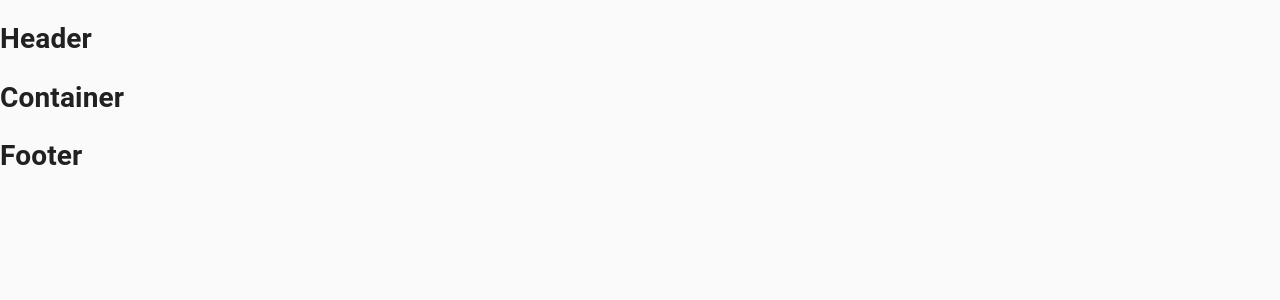
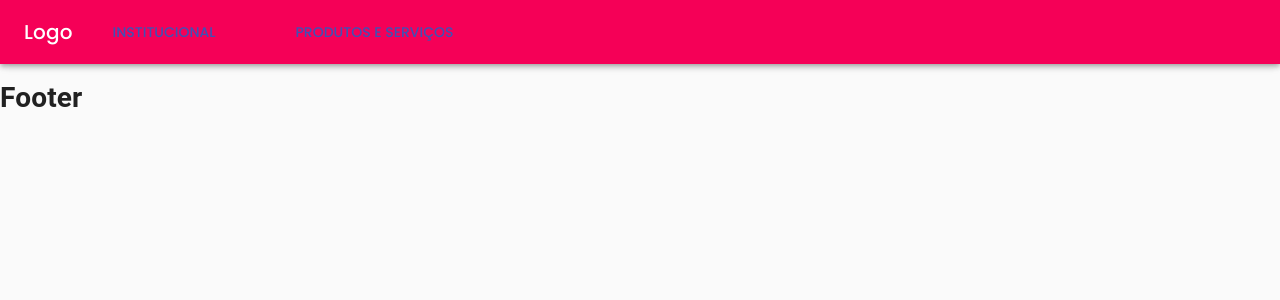
Before and after one commit to irwinschmitt/latitude-boilerplate, a React (Create React App) app: page / in a window 1280 px wide. Shown: the top 300 px of the page. Built offline with nearby package versions, Linux system fonts and the light colour scheme.

Commit message:
Create menu initial structure

```diff
--- /dev/null
+++ b/src/molecules/Menu/index.jsx
@@ -0,0 +1,18 @@
+import React from "react";
+import PropTypes from "prop-types";
+import Button from "../../atoms/Button";
+
+function Menu({ title, items }) {
+  return (
+    <>
+      <Button variant="text">{title}</Button>
+    </>
+  );
+}
+
+Menu.propTypes = {
+  title: PropTypes.string,
+  items: PropTypes.array,
+};
+
+export default Menu;
--- a/src/organisms/Header/index.jsx
+++ b/src/organisms/Header/index.jsx
@@ -1,7 +1,50 @@
 import React from "react";
+import MuiAppBar from "@material-ui/core/AppBar";
+import MuiToolbar from "@material-ui/core/Toolbar";
+import MuiTypography from "@material-ui/core/Typography";
+
+import Menu from "../../molecules/Menu";
 
 function Header() {
-  return <h1>Header</h1>;
+  const menuItems = [
+    {
+      title: "Institucional",
+      submenuItems: [
+        {
+          title: "A",
+          link: "...",
+        },
+        {
+          title: "B",
+          link: "...",
+        },
+      ],
+    },
+    {
+      title: "Produtos e Serviços",
+      submenuItems: [
+        {
+          title: "C",
+          link: "...",
+        },
+        {
+          title: "D",
+          link: "...",
+        },
+      ],
+    },
+  ];
+  return (
+    <MuiAppBar color="secondary">
+      <MuiToolbar>
+        <MuiTypography variant="h6">Logo</MuiTypography>
+
+        {menuItems.map(({ title, items }) => (
+          <Menu title={title} items={items} key={title} />
+        ))}
+      </MuiToolbar>
+    </MuiAppBar>
+  );
 }
 
 export default Header;
```
Also changed, not shown: src/molecules/Menu/styles.js (added).
